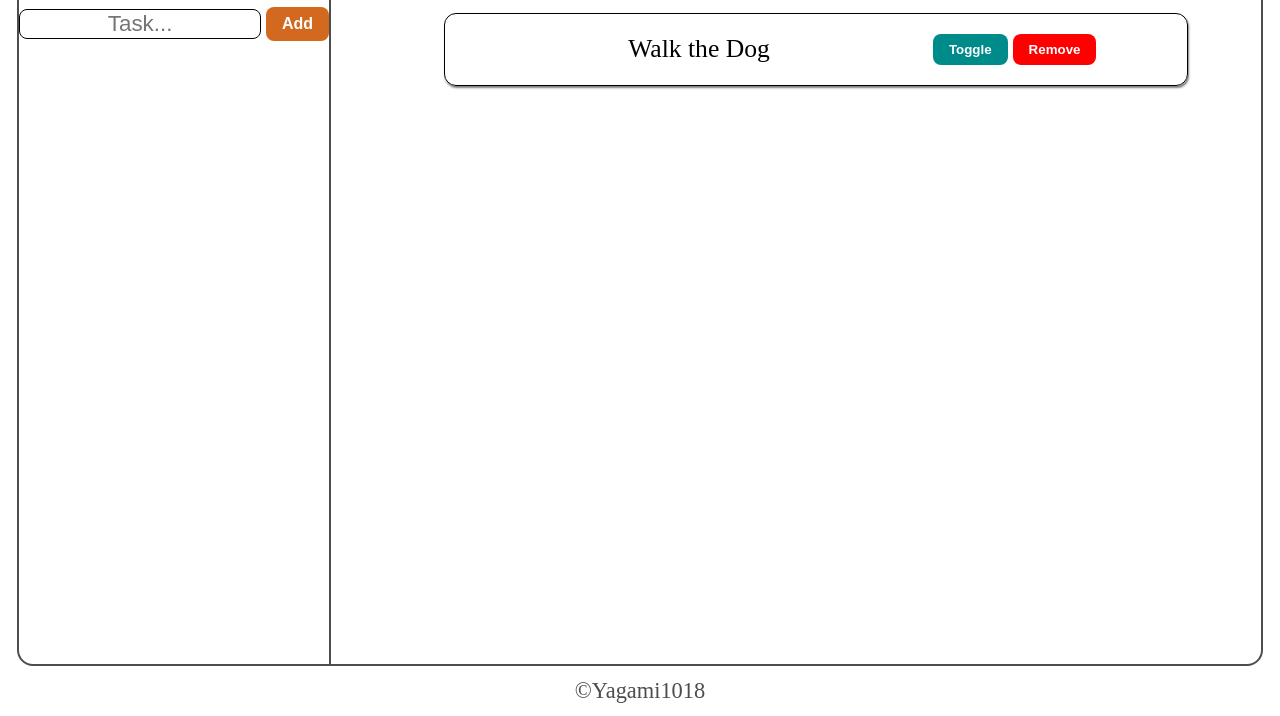
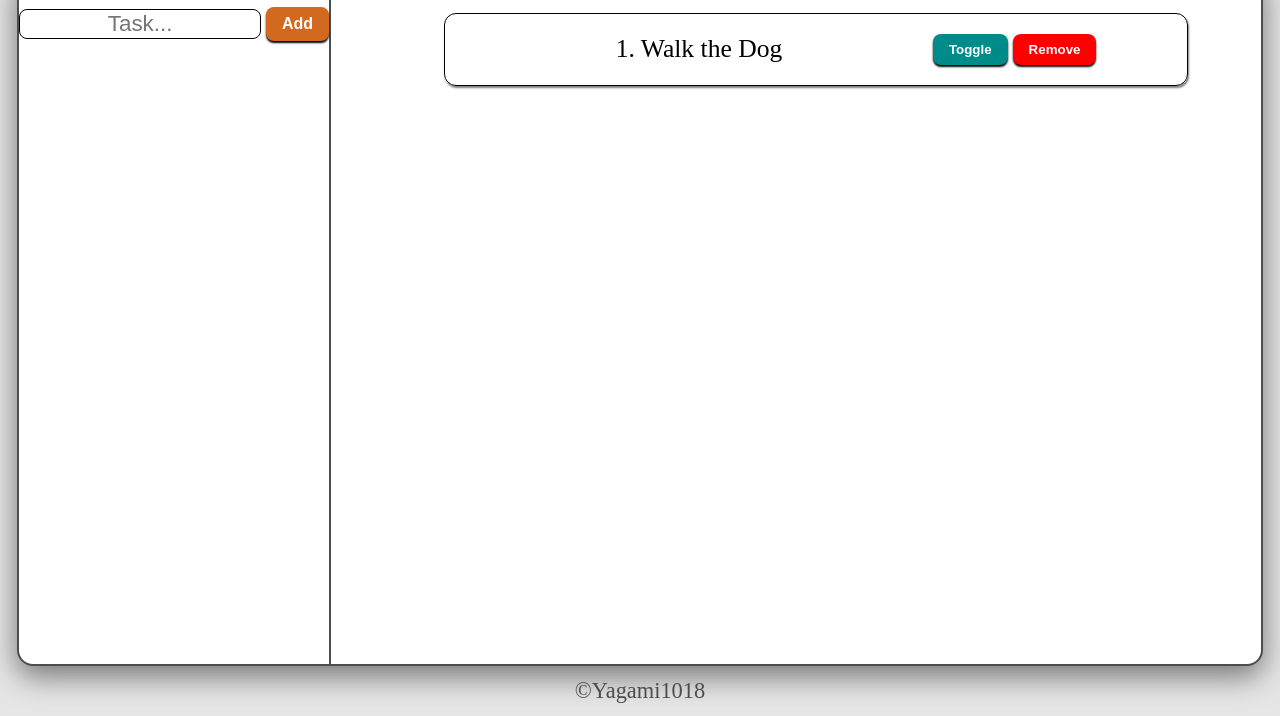
Before and after one commit to Yagami1018/odin-todo_list, a website built with webpack: page src/template.html in a window 1280 px wide. Shown: the part 84-800 px from the top of the page. Built offline with nearby package versions, Linux system fonts and the light colour scheme.

Commit message:
Add local storage

```diff
--- a/src/index.js
+++ b/src/index.js
@@ -5,8 +5,35 @@ const taskBtn = document.querySelector(".form-btn");
 const task = document.querySelector(".form-input");
 const taskList = document.querySelector(".tasks-list");
 
-//Functions
-function addTask(name) {
+//DOM Elements Creating Functions
+function saveToLocalStorage() {
+    const tasks = [];
+    document.querySelectorAll(".task-item").forEach((item) => {
+        const taskName = item.querySelector(".task-name");
+        const cleanText = taskName.textContent.replace(/^\d+\.?\s*/, "");
+        const isCompleted = taskName.style.textDecoration === "line-through";
+        tasks.push({ name: cleanText, completed: isCompleted });
+    });
+    localStorage.setItem("todos", JSON.stringify(tasks));
+}
+function loadFromLocalStorage() {
+    const stored = localStorage.getItem("todos");
+    if (stored) {
+        const tasks = JSON.parse(stored);
+        tasks.forEach((task) => addTask(task.name, task.completed, true));
+    }
+}
+function renumberTasks() {
+    const litems = document.querySelectorAll("p");
+    litems.forEach((text, index) => {
+        const replace = text.textContent.replace(/^\d+\.?\s*/, "");
+        text.textContent = `${index + 1}. ${replace}`;
+    });
+}
+function addTask(name, completed = false, save = true) {
+    const taskNumber = document.querySelectorAll(".task-name").length + 1;
+    let toggled = completed;
+    //Created Elements
     const listItem = document.createElement("li");
     const taskName = document.createElement("p");
     const buttons = document.createElement("div");
@@ -14,7 +41,7 @@ function addTask(name) {
     const removeBtn = document.createElement("button");
 
     //Styles
-    buttons.classList.add('task-btns')
+    buttons.classList.add("task-btns");
     listItem.classList.add("task-item");
     taskName.classList.add("task-name");
     toggleBtn.classList.add("toggle-btn");
@@ -23,20 +50,41 @@ function addTask(name) {
     //Text Contents
     toggleBtn.textContent = "Toggle";
     removeBtn.textContent = "Remove";
-    taskName.textContent = name;
+    taskName.textContent = `${taskNumber}. ${name}`;
+
+    if (completed) {
+        taskName.style.textDecoration = "line-through";
+    }
+
+    //Button Events
+    toggleBtn.addEventListener("click", () => {
+        taskName.style.textDecoration = toggled ? "" : "line-through";
+        toggled = !toggled;
+        if (save) saveToLocalStorage();
+    });
+    removeBtn.addEventListener("click", () => {
+        listItem.remove();
+        renumberTasks();
+        if (save) saveToLocalStorage();
+    });
 
     buttons.append(toggleBtn, removeBtn);
     listItem.append(taskName, buttons);
     taskList.appendChild(listItem);
+    if (save) saveToLocalStorage();
 }
 
 //Handlers
 const handleAddBtn = (event) => {
     event.preventDefault();
-    if (task.value)
-        addTask(task.value);
-    task.value = ""
+    if (task.value) addTask(task.value);
+    task.value = "";
 };
 
 //Events
 taskBtn.addEventListener("click", (e) => handleAddBtn(e));
+document.addEventListener("DOMContentLoaded", () => {
+    loadFromLocalStorage();
+    if (document.querySelectorAll(".task-name").length === 0)
+        addTask("Walk the Dog");
+});
--- a/src/style.css
+++ b/src/style.css
@@ -9,6 +9,7 @@ body {
     align-items: center;
     min-height: 100vh;
     justify-content: space-between;
+    background-color: hsl(0, 0%, 90%);
 }
 
 header {
@@ -21,11 +22,13 @@ header h1 {
 }
 
 main {
+    background-color: white;
     display: flex;
     border: 2px solid var(--gray);
     flex: 1;
     width: 97%;
     border-radius: 16px;
+    box-shadow: 0 10px 30px hsl(0, 0%, 0%, 0.5);
 }
 
 aside {
@@ -145,6 +148,14 @@ section h3 {
     cursor: pointer;
 }
 
+button {
+    box-shadow: 0 2px 2px black;
+}
+
+button:active {
+    box-shadow: 0 1px 1px black;
+}
+
 footer {
     margin-block: 12px;
     font-size: 1.4rem;
--- a/src/template.html
+++ b/src/template.html
@@ -15,22 +15,14 @@
         <aside>
             <h3>Menu</h3>
             <form class="task-form" action="" method="post">
-                <input class="form-input" type="text" placeholder="Task..." autocomplete="off" required autofocus name="task">
+                <input class="form-input" type="text" placeholder="Task..." autocomplete="off" required autofocus
+                    name="task">
                 <button class="form-btn" type="submit">Add</button>
             </form>
         </aside>
         <section>
             <h3>Tasks</h3>
             <ol class="tasks-list">
-                <li class="task-item">
-                    <p class="task-name">
-                        Walk the Dog
-                    </p>
-                    <div class="task-btns">
-                        <button class="toggle-btn">Toggle</button>
-                        <button class="rm-btn">Remove</button>
-                    </div>
-                </li>
             </ol>
         </section>
     </main>
```
